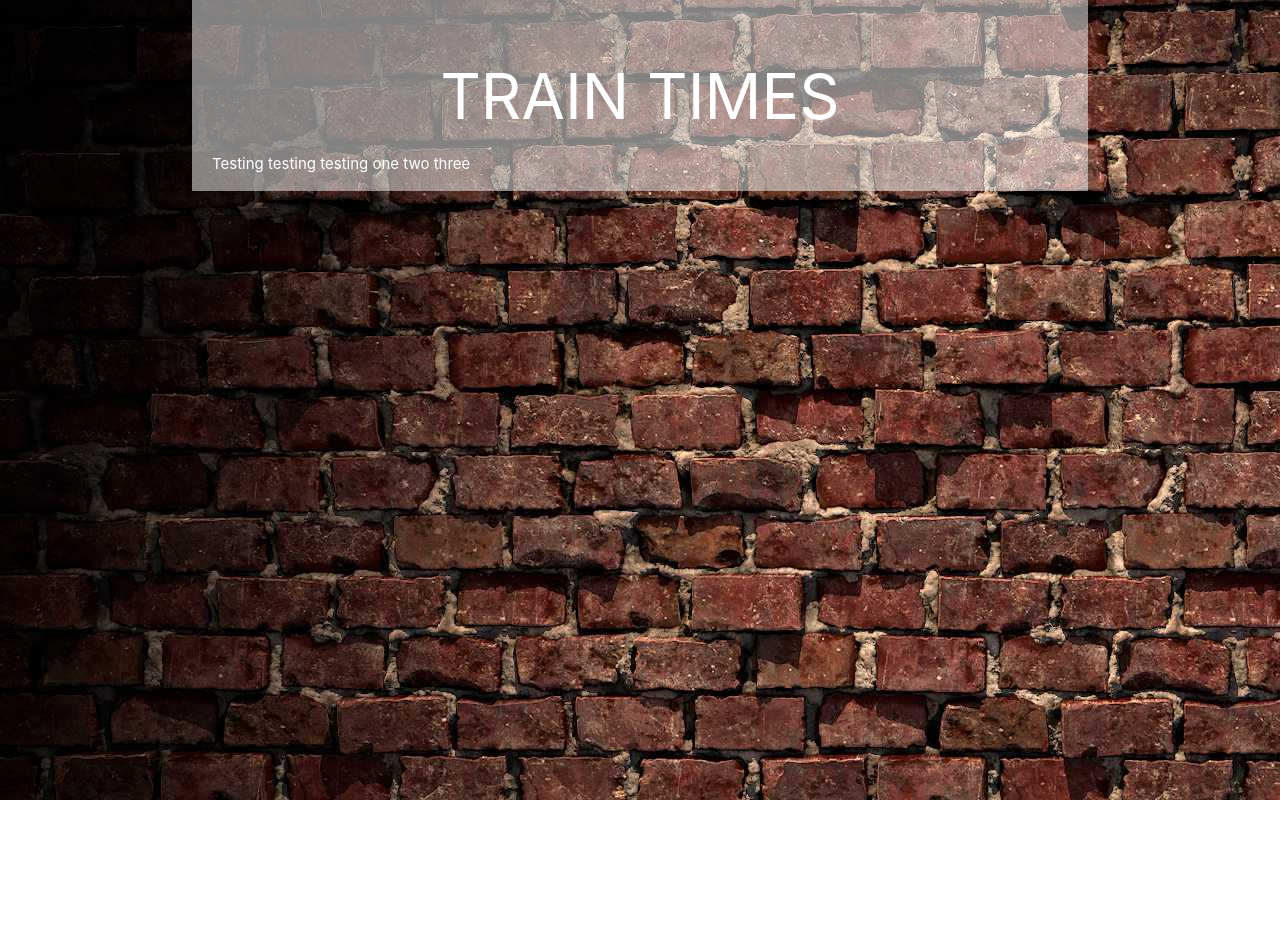
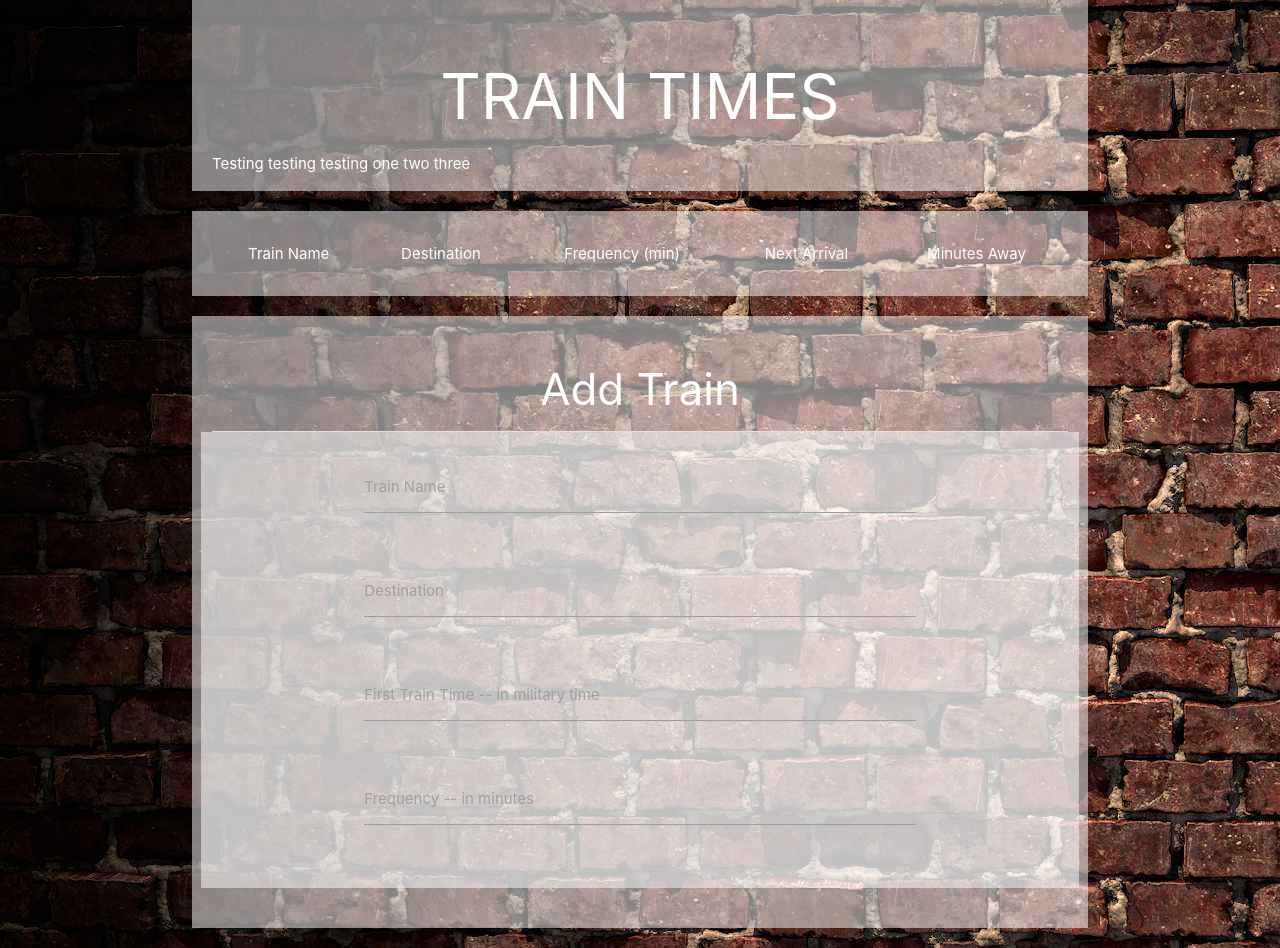
Before and after one commit to giampietrojess/TrainTimes, a plain HTML site: page index.html in a window 1280 px wide. Before the commit the page ends 800 px from the top, so only its background shows below. Drawn offline with nearby package versions, Linux system fonts and the light colour scheme.

Commit message:
add table and form

```diff
--- a/index.html
+++ b/index.html
@@ -21,17 +21,82 @@
         <div class="container">
 
             <div class="row">
+                <div class="col s12">
+                    <h1 class="center-align">TRAIN TIMES</h1>
+                    Testing testing testing one two three
+                </div>
+            </div>
+
+            <div class="row">
+                <div class="col s12">
+                    <table class="table centered responsive-table striped">
+                        <thead>
+                            <tr>
+                            <th>Train Name</th>
+                            <th>Destination</th>
+                            <th>Frequency (min)</th>
+                            <th>Next Arrival</th>
+                            <th>Minutes Away</th>
+                            </tr>
+                        </thead>
+                        <tbody id="all-display"></tbody>
+                    </table>
+                </div>
+            </div>
+
+            <div class="row valign-wrapper">
+                <div class="col s12">
+
+                    <h3 class="center-align">Add Train</h3>
+                    <div class="divider"></div>
 
 
-                <div class="col s12">
+                    <div class="row">
+                        <form class="col s12">
 
-                    <h1 class="center-align">TRAIN TIMES</h1>
-                    Testing testing testing one two three
+                            <div class="row">
+                                <div class="col s2"></div>
+                                <div class="input-field col s8">
+                                    <input id="train_name" type="text">
+                                    <label for="train_name">Train Name</label>
+                                </div>
+                                <div class="col s2"></div>
+                            </div>
 
-                </div>
+                            <div class="row">
+                                <div class="col s2"></div>
+                                <div class="input-field col s8">
+                                    <input id="destination" type="text">
+                                    <label for="destination">Destination</label>
+                                </div>
+                                <div class="col s2"></div>
+                            </div>
 
 
-            </div>
+                            <div class="row">
+                                <div class="col s2"></div>
+                                <div class="input-field col s8">
+                                    <input id="train_time" type="text">
+                                    <label for="train_time">First Train Time -- in military time</label>
+                                </div>
+                                <div class="col s2"></div>
+                            </div>
+
+
+                            <div class="row">
+                                <div class="col s2"></div>
+                                <div class="input-field col s8">
+                                    <input id="frequency" type="text">
+                                    <label for="frequency">Frequency -- in minutes</label>
+                                </div>
+                                <div class="col s2"></div>
+                            </div>
+
+
+
+
+                        </form>
+                    </div>
 
 
 
@@ -43,10 +108,13 @@
 
 
 
-        <!-- jQuery first, then Bootstrap JS, then my JS-->
-        <script src="https://code.jquery.com/jquery-3.2.1.slim.min.js" integrity="sha384-KJ3o2DKtIkvYIK3UENzmM7KCkRr/rE9/Qpg6aAZGJwFDMVNA/GpGFF93hXpG5KkN" crossorigin="anonymous"></script>
-        <script src="https://cdnjs.cloudflare.com/ajax/libs/jquery/3.2.1/jquery.min.js"></script>
-        <script src="https://cdnjs.cloudflare.com/ajax/libs/materialize/1.0.0-beta/js/materialize.min.js"></script>
-        <script src="assets/js/game.js"></script>
+    <!-- jQuery first, then Materialize JS, then my JS-->
+    <script src="https://code.jquery.com/jquery-3.2.1.slim.min.js" integrity="sha384-KJ3o2DKtIkvYIK3UENzmM7KCkRr/rE9/Qpg6aAZGJwFDMVNA/GpGFF93hXpG5KkN" crossorigin="anonymous"></script>
+    <script src="https://cdnjs.cloudflare.com/ajax/libs/jquery/3.2.1/jquery.min.js"></script>
+    <script src="https://cdnjs.cloudflare.com/ajax/libs/materialize/1.0.0-beta/js/materialize.min.js"></script>
+    <!-- Firebase Link -->
+    <script src="https://www.gstatic.com/firebasejs/4.12.1/firebase.js"></script>
+
+    <script src="assets/js/app.js"></script>
     </body>
 </html>
```
